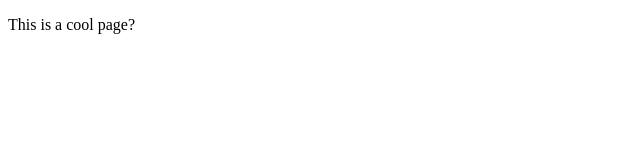
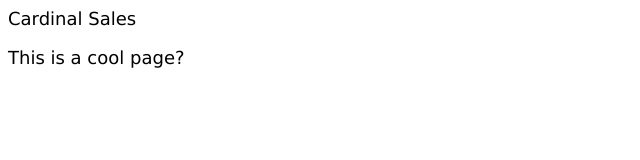
Before and after one commit to maxbreunig/maxbreunig.github.io, a plain HTML site: page index.html in a window 1280 px wide. Shown: the whole page, without its empty margins (0-640 px from the left). Drawn offline with Linux system fonts and the light colour scheme.

Commit message:
This should link my html and css

```diff
--- a/index.html
+++ b/index.html
@@ -2,8 +2,10 @@
 <html lang="en">
 <head>
     <title>Cardinal Sales</title>
+    <link rel="stylesheet" href="style.css">
 </head>
 <body>
+    <header>Cardinal Sales</header>
     <p>This is a cool page?</p>
 </body>
 </html>
--- a/style.css
+++ b/style.css
@@ -14,6 +14,7 @@
   }
   body {
     font-family: Verdana;
+    font-size: 18px;
   }
   img {
     width: 100%; /* responsive images */
```
